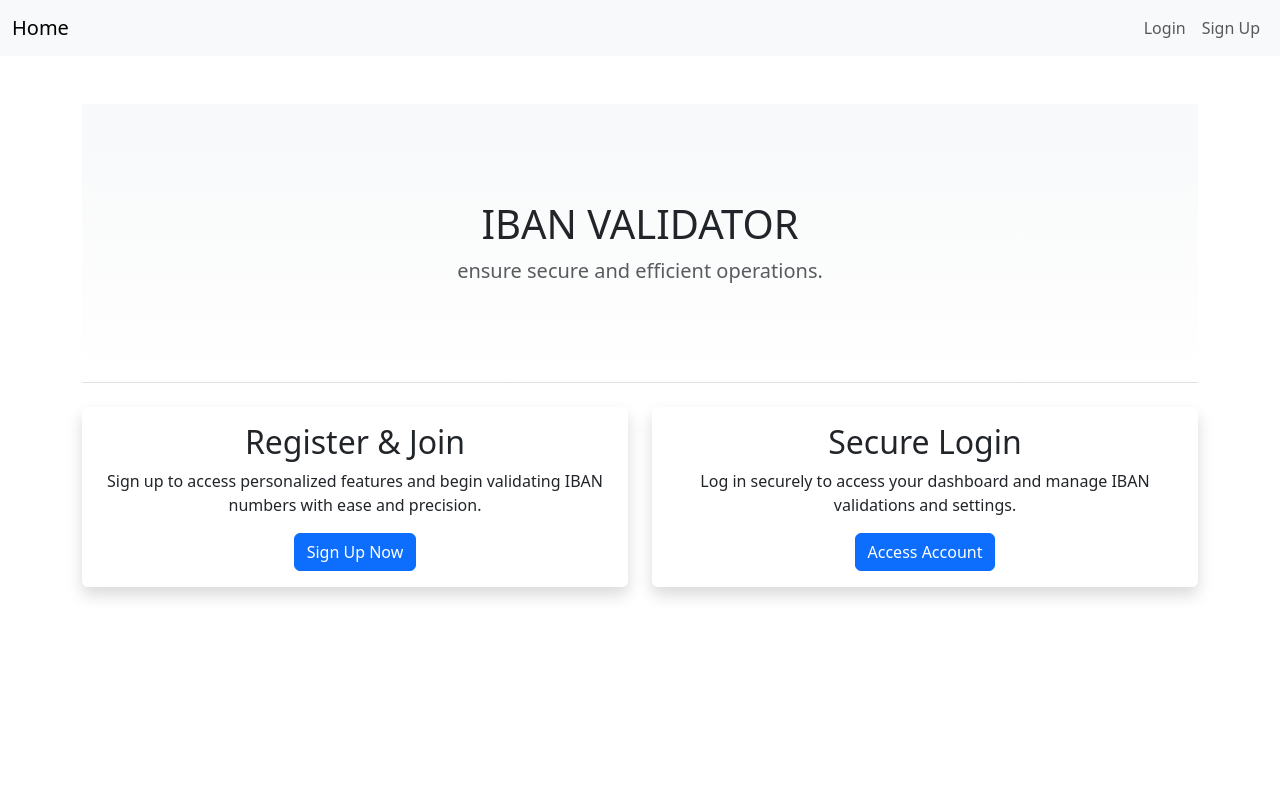
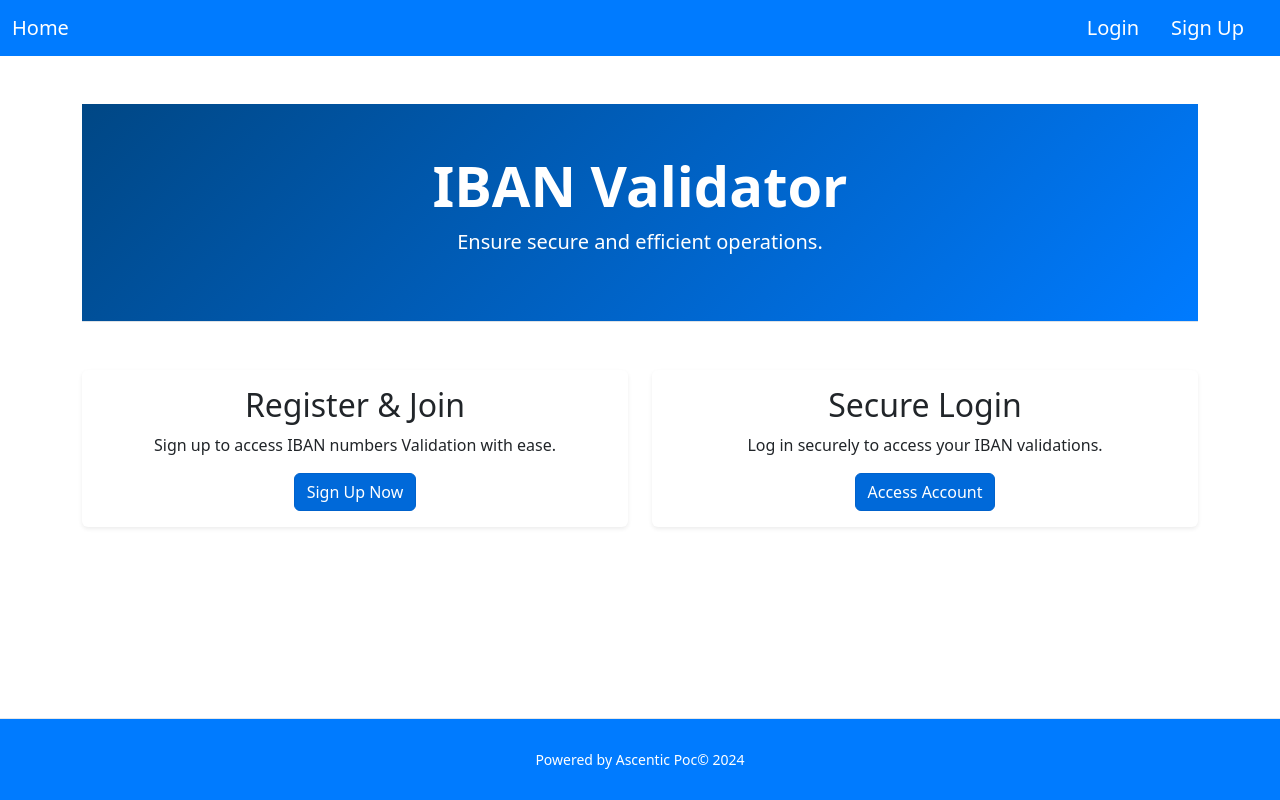
Before and after one commit to iamarunyadhav/iban_validator, a Vue app in the folder frontends/: page / in a window 1280 px wide. Built offline with nearby package versions, Linux system fonts and the light colour scheme.

Commit message:
UI components nav bar design and footer home view improved the css and logout handling in frontend

```diff
--- a/frontends/src/components/Footer.vue
+++ b/frontends/src/components/Footer.vue
@@ -1,7 +1,7 @@
 <template>
   <footer class="footer">
-    <div class="container text-center">
-      Powered by Ascentic © {{ currentYear }}
+    <div class="container text-center text-white">
+      Powered by Ascentic Poc© {{ currentYear }}
     </div>
   </footer>
 </template>
@@ -20,7 +20,7 @@ export default {
 <style scoped>
 .footer {
   padding: 20px;
-  background-color: #f8f9fa;
+  background-color: #007bff;
   border-top: 1px solid #e7e7e7;
   color: #777;
   position: absolute;
--- a/frontends/src/components/Navbar.vue
+++ b/frontends/src/components/Navbar.vue
@@ -1,23 +1,20 @@
 <template>
-  <nav class="navbar navbar-expand-lg navbar-light bg-light">
+  <nav class="navbar navbar-expand-lg navbar-light" style="background-color: #007bff">
     <div class="container-fluid">
-      <router-link class="navbar-brand" to="/">Home</router-link>
+      <router-link class="navbar-brand text-white" to="/">Home</router-link>
       <button class="navbar-toggler" type="button" data-bs-toggle="collapse" data-bs-target="#navbarNav" aria-controls="navbarNav" aria-expanded="false" aria-label="Toggle navigation">
         <span class="navbar-toggler-icon"></span>
       </button>
       <div class="collapse navbar-collapse" id="navbarNav">
         <ul class="navbar-nav ms-auto">
           <li class="nav-item" v-if="!isAuthenticated">
-            <router-link class="nav-link" to="/login">Login</router-link>
+            <router-link class="nav-link navbar-brand text-white" to="/login">Login</router-link>
           </li>
           <li class="nav-item" v-if="!isAuthenticated">
-            <router-link class="nav-link" to="/register">Sign Up</router-link>
+            <router-link class="nav-link navbar-brand text-white" to="/register">Sign Up</router-link>
           </li>
           <li class="nav-item" v-if="isAuthenticated">
-            <router-link class="nav-link" to="/profile">Profile</router-link>
-          </li>
-          <li class="nav-item" v-if="isAuthenticated">
-            <button class="nav-link btn btn-link" @click="logout">Logout</button>
+            <button class="nav-link navbar-brand text-white btn btn-link" @click="logout">Logout</button>
           </li>
         </ul>
       </div>
@@ -25,9 +22,9 @@
   </nav>
 </template>
 
-<script>
+<<script>
 import { mapGetters, mapActions } from 'vuex';
-
+import axios from 'axios';
 export default {
   name: 'Navbar',
   computed: {
@@ -36,9 +33,18 @@ export default {
     ])
   },
   methods: {
-    ...mapActions([
-      'logout'  // Maps this.logout to this.$store.dispatch('logout')
-    ])
+    logout() {
+        axios.post('http://127.0.0.1:8000/api/v1/logout',localStorage.getItem('token'), {
+          headers: {
+            Authorization: 'Bearer ' + localStorage.getItem('token')
+          }
+        })
+        .then(response => {
+          this.$router.push('/login');
+        })
+        .catch(error => {
+          this.$router.push('/');
+        });
   }
-};
+}}
 </script>
--- a/frontends/src/store/index.js
+++ b/frontends/src/store/index.js
@@ -12,7 +12,7 @@ export default createStore({
   },
   actions: {
     logout({ commit }) {
-      axios.post('/api/logout')
+      axios.post('http://127.0.0.1:8000/api/vi/logout')
         .then(() => {
           commit('setAuthentication', false);
           // Optionally handle other cleanup tasks
--- a/frontends/src/views/HomeView.vue
+++ b/frontends/src/views/HomeView.vue
@@ -2,46 +2,39 @@
   <div>
     <Navbar />
     <div class="container mt-5">
-      <header class="py-5 mb-4 border-bottom">
-        <div class="container">
-          <div class="text-center my-5">
-            <h1 class="fw-light">IBAN VALIDATOR</h1>
-            <p class="lead text-muted">
-            ensure secure and efficient operations.
-            </p>
-          </div>
-        </div>
-      </header>
+        <header class="py-5 mb-4 border-bottom">
+            <div class="container text-center">
+              <h1 class="display-4 fw-bold">IBAN Validator</h1>
+              <p class="lead text-white">Ensure secure and efficient operations.</p>
+            </div>
+        </header>
 
       <!-- Feature Cards Section -->
-      <div class="row text-center">
+      <div class="row text-center mt-5">
         <!-- User Registration -->
-        <div class="col-lg-6 mb-5">
-          <div class="card h-100 shadow border-0">
+        <div class="col-lg-6 mb-4">
+          <div class="card h-100 shadow-sm border-0">
             <div class="card-body">
               <h2 class="card-title">Register & Join</h2>
-              <p class="card-text">
-                Sign up to access personalized features and begin validating IBAN numbers with ease and precision.
-              </p>
+              <p class="card-text">Sign up to access IBAN numbers Validation with ease.</p>
               <router-link to="/register" class="btn btn-primary">Sign Up Now</router-link>
             </div>
           </div>
         </div>
 
         <!-- User Login -->
-        <div class="col-lg-6 mb-5">
-          <div class="card h-100 shadow border-0">
+        <div class="col-lg-6 mb-4">
+          <div class="card h-100 shadow-sm border-0">
             <div class="card-body">
               <h2 class="card-title">Secure Login</h2>
-              <p class="card-text">
-                Log in securely to access your dashboard and manage IBAN validations and settings.
-              </p>
+              <p class="card-text">Log in securely to access your IBAN validations.</p>
               <router-link to="/login" class="btn btn-primary">Access Account</router-link>
             </div>
           </div>
         </div>
       </div>
     </div>
+    <Footer/>
   </div>
 </template>
 
@@ -59,9 +52,49 @@ export default {
 
 <style scoped>
 header {
+  background-color: #007bff; /* A vibrant primary color */
+  background-image: linear-gradient(315deg, #007bff 0%, #004785 100%);
+  color: #ffffff;
+}
+
+/* Global card styling enhancements */
+.card {
+  transition: transform 0.3s ease-in-out, box-shadow 0.3s ease;
+}
+
+.card:hover {
+  transform: translateY(-5px);
+  box-shadow: 0 10px 20px rgba(0, 0, 0, 0.2);
+}
+
+/* Button enhancements */
+.btn-primary {
+  background-color: #0069d9;
+  border-color: #0062cc;
+}
+
+.btn-primary:hover {
+  background-color: #005cbf;
+  border-color: #004085;
+}
+
+/* Footer enhancements if needed */
+footer {
   background-color: #f8f9fa;
-  background-image: linear-gradient(180deg, #f8f9fa 10%, #fff 100%);
-  padding-top: 48px;
-  padding-bottom: 48px;
+  padding: 20px 0;
+  font-size: 0.875rem;
+  text-align: center;
+  border-top: 1px solid #dee2e6;
+}
+
+@media (max-width: 768px) {
+  .header {
+    padding-top: 36px;
+    padding-bottom: 36px;
+  }
+
+  .btn {
+    padding: .375rem .75rem;
+  }
 }
 </style>
```
